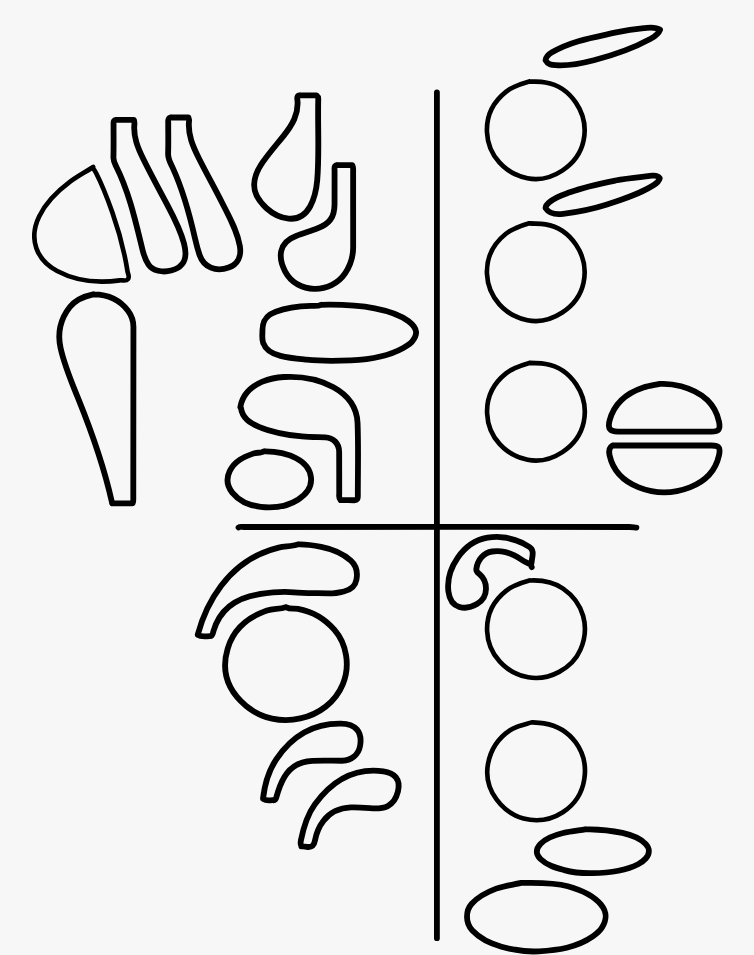
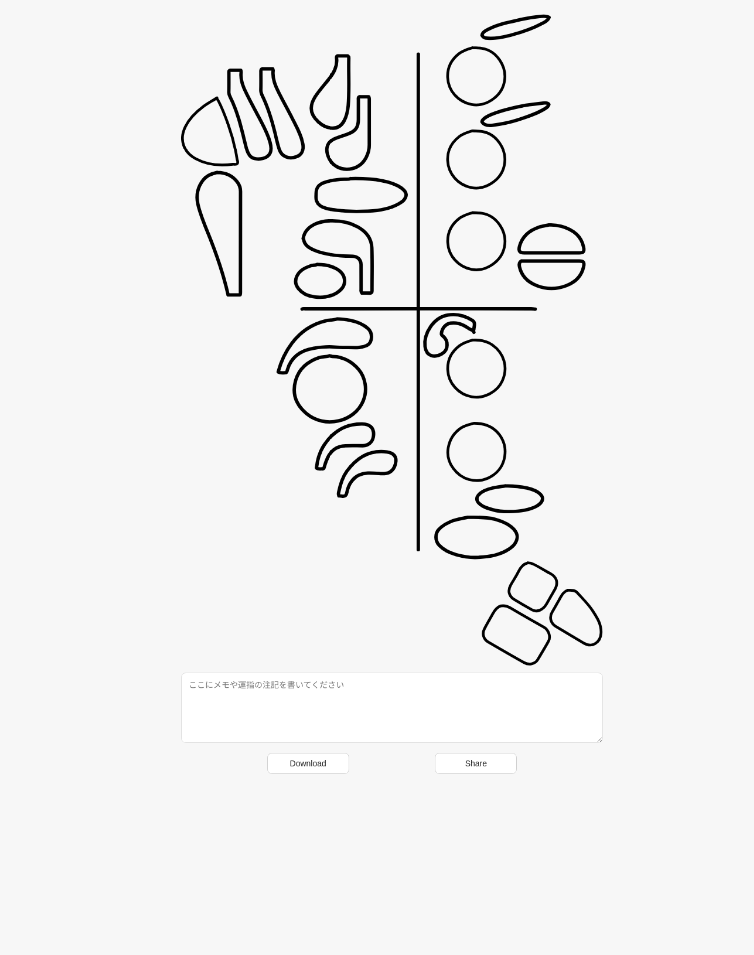
Before and after one commit to okawahiroto/bassoon-fingering-app, a plain HTML site: page index.html in a window 1280 px wide. Shown: the top 955 px of the page, without its empty margins (248-1002 px from the left). Drawn offline with Linux system fonts and the light colour scheme.

Commit message:
縦に収まるように調整

```diff
--- a/app.css
+++ b/app.css
@@ -5,6 +5,12 @@ body {
   place-items: center;
   background: #f7f7f7;
   font-family: system-ui, -apple-system, Segoe UI, Roboto, Helvetica, Arial, "Apple Color Emoji", "Segoe UI Emoji";
+}
+
+/* 画面全体に収めるためのスケーリング対象 */
+#page-content {
+  transform-origin: top center;
+  will-change: transform;
 }
 
 /* 円は塗り部分のみクリック可能・ポインター表示 */
@@ -154,3 +160,14 @@ body {
   line-height: 1;
   cursor: pointer;
 }
+
+/* モバイルや低い画面では余白・サイズを圧縮 */
+@media (max-width: 480px), (max-height: 720px) {
+  #bassoon-wrapper { margin-top: 12px; }
+  #inline-notes { margin-top: 8px; }
+  #controls { margin: 8px auto 12px; }
+  #download-btn,
+  #share-btn,
+  #text-btn { min-width: 120px; padding: 8px 10px; font-size: 13px; }
+  #inline-text-area { min-height: 96px; font-size: 13px; }
+}
--- a/app.js
+++ b/app.js
@@ -1,3 +1,21 @@
+// 画面高に合わせてメインコンテンツを等比縮小
+function fitContentToViewport() {
+  const root = document.getElementById('page-content');
+  if (!(root instanceof HTMLElement)) return;
+  // テキスト入力中はスケール変更しない（ソフトキーボード対策）
+  const ae = document.activeElement;
+  if (ae && (ae.tagName === 'TEXTAREA' || (ae.tagName === 'INPUT'))) return;
+
+  // いったんリセットして実寸を測る
+  root.style.transform = 'none';
+
+  const vh = (window.visualViewport && window.visualViewport.height) || window.innerHeight;
+  const margin = 12; // 上下の余白
+  const contentRect = root.getBoundingClientRect();
+  const scale = Math.min(1, (vh - margin) / Math.max(contentRect.height, 1));
+  root.style.transform = `scale(${scale})`;
+}
+
 (function () {
   const circle = document.getElementById('circle');
   if (circle) {
@@ -107,6 +125,9 @@
       const svg = wrapper.querySelector('svg');
       if (!svg) return;
       svg.id = 'bassoonSvg';
+
+      // 初回レイアウトで画面内に収める
+      fitContentToViewport();
 
       // 初期表示で保存済みメモを適用
       const initialNotes = getSavedText();
@@ -335,3 +356,14 @@ function exportSvgToPngBlob(currentSvg) {
 }
 
 // (iOS専用のDataURLフォールバック、およびUA判定は撤去し標準動作に戻しています)
+
+// リサイズや向き変更で再フィット
+window.addEventListener('resize', () => {
+  // visualViewport対応ブラウザならそのイベントも拾う
+  fitContentToViewport();
+});
+if (window.visualViewport) {
+  window.visualViewport.addEventListener('resize', fitContentToViewport);
+}
+window.addEventListener('orientationchange', fitContentToViewport);
+window.addEventListener('load', fitContentToViewport);
--- a/index.html
+++ b/index.html
@@ -7,6 +7,7 @@
     <link rel="stylesheet" href="app.css" />
   </head>
   <body>
+    <div id="page-content" aria-label="アプリ本体">
       <!-- バスーンキーのSVGはランタイムで読み込み・インライン挿入 -->
       <div id="bassoon-wrapper" data-src="picture/bassoon_key.svg" aria-label="バスーンキー SVG"></div>
       <!-- SVG直下の常設メモ入力欄 -->
@@ -16,6 +17,7 @@
       <div id="controls">
         <button id="download-btn" type="button" disabled aria-label="運指図を画像としてダウンロード">Download</button>
         <button id="share-btn" type="button" disabled aria-label="SNSに画像とメモを共有">Share</button>
+      </div>
     </div>
     <!-- テキスト入力モーダル -->
     <div id="text-modal" role="dialog" aria-modal="true" aria-labelledby="text-modal-title" hidden>
```
Lines whose indentation alone changed are shown as unchanged.
